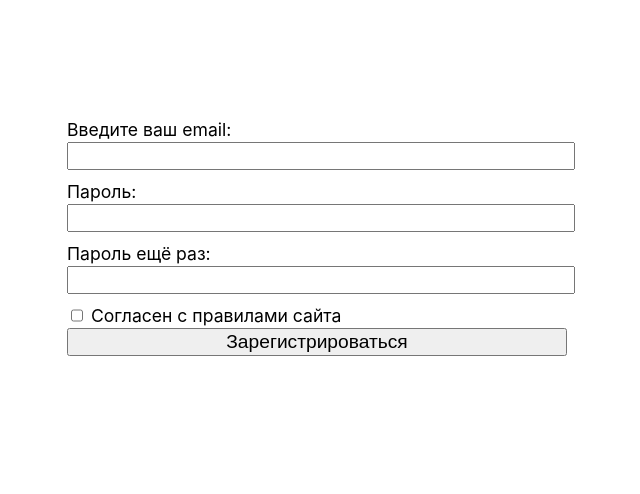
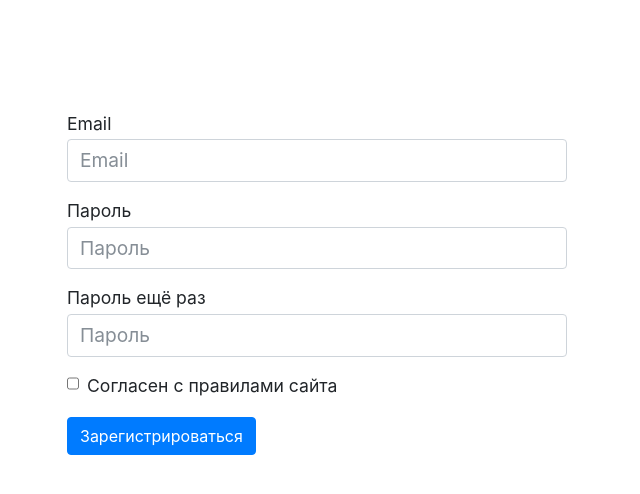
Before and after one commit to kelvinman1/lw4, a website: page index.html in a window 1280 px wide. Shown: the whole page, without its empty margins (323-963 px from the left). Drawn offline with nearby package versions, Linux system fonts and the light colour scheme; files that its build step writes are made by us from their sources.

Commit message:
Переписан на bootstrap 4.
Переписан на bootstrap 4.

```diff
--- a/index.html
+++ b/index.html
@@ -3,30 +3,33 @@
   <head>
     <meta http-equiv="Content-Type" content="text/html; charset=utf-8">
     <title>Регистрация</title>
+    <link rel="stylesheet" href="https://maxcdn.bootstrapcdn.com/bootstrap/4.0.0-beta.2/css/bootstrap.min.css" integrity="sha384-PsH8R72JQ3SOdhVi3uxftmaW6Vc51MKb0q5P2rRUpPvrszuE4W1povHYgTpBfshb" crossorigin="anonymous">
+    <script src="https://cdnjs.cloudflare.com/ajax/libs/popper.js/1.12.3/umd/popper.min.js" integrity="sha384-vFJXuSJphROIrBnz7yo7oB41mKfc8JzQZiCq4NCceLEaO4IHwicKwpJf9c9IpFgh" crossorigin="anonymous"></script>
+<script src="https://maxcdn.bootstrapcdn.com/bootstrap/4.0.0-beta.2/js/bootstrap.min.js" integrity="sha384-alpBpkh1PFOepccYVYDB4do5UnbKysX5WZXm3XxPqe5iKTfUKjNkCk9SaVuEZflJ" crossorigin="anonymous"></script>
     <!-- inject:css -->
     <!-- endinject -->
   </head>
   <body>
     <form class='registration_form'>
-      <div>
-        <label>Введите ваш email:</label>
-        <input type="email" class="form_email">
+      <div class="form-group">
+        <label for="exampleInputEmail1">Email</label>
+        <input type="email" class="form-control form_email" id="exampleInputEmail1" aria-describedby="emailHelp" placeholder="Email">
       </div>
-      <div>
-        <label>Пароль:</label>
-        <input type="password" class="form_password">
+      <div class="form-group">
+        <label for="exampleInputPassword1">Пароль</label>
+        <input type="password" class="form-control form_password" id="exampleInputPassword1" placeholder="Пароль">
       </div>
-      <div>
-        <label>Пароль ещё раз:</label>
-        <input type="password" class="form_password_repeat">
+      <div class="form-group">
+        <label for="exampleInputPassword1">Пароль ещё раз</label>
+        <input type="password" class="form-control form_password_repeat" id="exampleInputPassword1" placeholder="Пароль">
       </div>
-      <div>
+      <div class="form-check">
         <label class="form-check-label">
-          <input type="checkbox" class="form_checkbox">
+          <input type="checkbox" class="form-check-input form_checkbox">
           Согласен с правилами сайта
         </label>
       </div>
-      <input type="submit" id='submit_registration' value='Зарегистрироваться'>
+      <button type="submit" class="btn btn-primary">Зарегистрироваться</button>
     </form>
     <script src="https://code.jquery.com/jquery-3.2.1.slim.min.js" integrity="sha384-KJ3o2DKtIkvYIK3UENzmM7KCkRr/rE9/Qpg6aAZGJwFDMVNA/GpGFF93hXpG5KkN" crossorigin="anonymous"></script>
     <!-- inject:js -->
```
Also changed, not shown: build/index.html.
